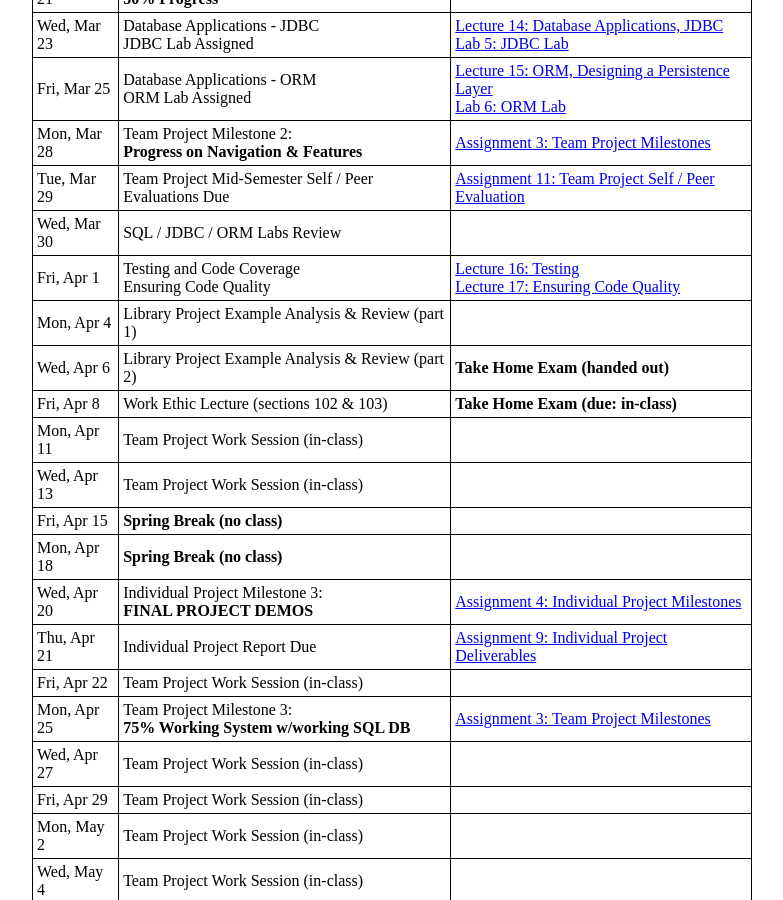
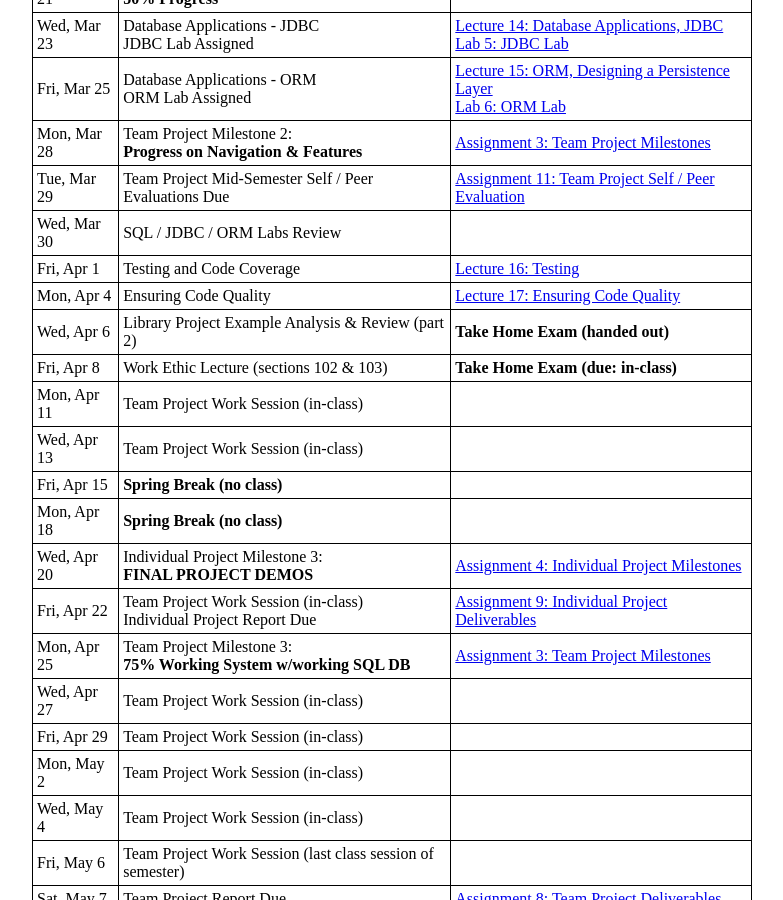
Before and after one commit to ycpcs/cs320-spring2022, a Jekyll site: the page built from schedule.md, in a window 1280 px wide and 900 px high, scrolled down 1287 px. Shown: the whole window, without its empty margins (248-1031 px from the left). Built offline with Jekyll 4.4.1, drawn with Linux system fonts in a browser that asks for light colours.

Commit message:
updates to schedule for Lecture 17 and Individual Project Report

```diff
--- a/schedule.md
+++ b/schedule.md
@@ -40,8 +40,8 @@ Fri, Mar 25   | Database Applications - ORM <br> ORM Lab Assigned | [Lecture 15:
 Mon, Mar 28   | Team Project Milestone 2:<br> **Progress on Navigation & Features** | [Assignment 3: Team Project Milestones](assign/assign03.html)<br>
 Tue, Mar 29   | Team Project Mid-Semester Self / Peer Evaluations Due | [Assignment 11: Team Project Self / Peer Evaluation](assign/assign11.html)
 Wed, Mar 30   | SQL / JDBC / ORM Labs Review |
-Fri, Apr 1    | Testing and Code Coverage <br> Ensuring Code Quality| [Lecture 16: Testing](lectures/lecture16.html) <br> [Lecture 17: Ensuring Code Quality](lectures/lecture17.html)
-Mon, Apr 4    | Library Project Example Analysis & Review (part 1) |
+Fri, Apr 1    | Testing and Code Coverage | [Lecture 16: Testing](lectures/lecture16.html)
+Mon, Apr 4    | Ensuring Code Quality | [Lecture 17: Ensuring Code Quality](lectures/lecture17.html)
 Wed, Apr 6    | Library Project Example Analysis & Review (part 2) | **Take Home Exam (handed out)**
 Fri, Apr 8    | Work Ethic Lecture (sections 102 & 103) | **Take Home Exam (due: in-class)**
 Mon, Apr 11   | Team Project Work Session (in-class) |
@@ -49,8 +49,7 @@ Wed, Apr 13   | Team Project Work Session (in-class) |
 Fri, Apr 15   | **Spring Break (no class)**
 Mon, Apr 18   | **Spring Break (no class)**
 Wed, Apr 20   | Individual Project Milestone 3:<br> **FINAL PROJECT DEMOS** | [Assignment 4: Individual Project Milestones](assign/assign04.html)
-Thu, Apr 21   | Individual Project Report Due | [Assignment 9: Individual Project Deliverables](assign/assign09.html)
-Fri, Apr 22   | Team Project Work Session (in-class)
+Fri, Apr 22   | Team Project Work Session (in-class)<br>Individual Project Report Due | [Assignment 9: Individual Project Deliverables](assign/assign09.html)
 Mon, Apr 25   | Team Project Milestone 3:<br> **75% Working System w/working SQL DB** | [Assignment 3: Team Project Milestones](assign/assign03.html)
 Wed, Apr 27   | Team Project Work Session (in-class)
 Fri, Apr 29   | Team Project Work Session (in-class)
```
Also changed, not shown: index.md (+15 -13 lines), 2 other files.
